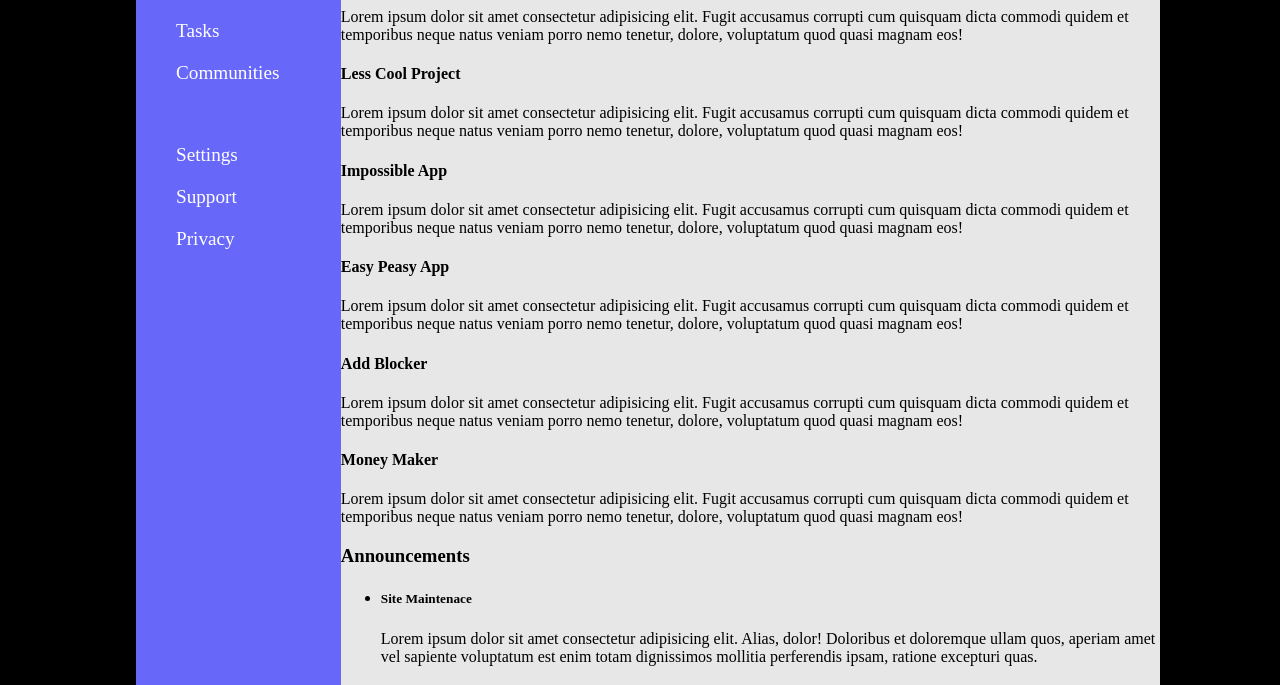
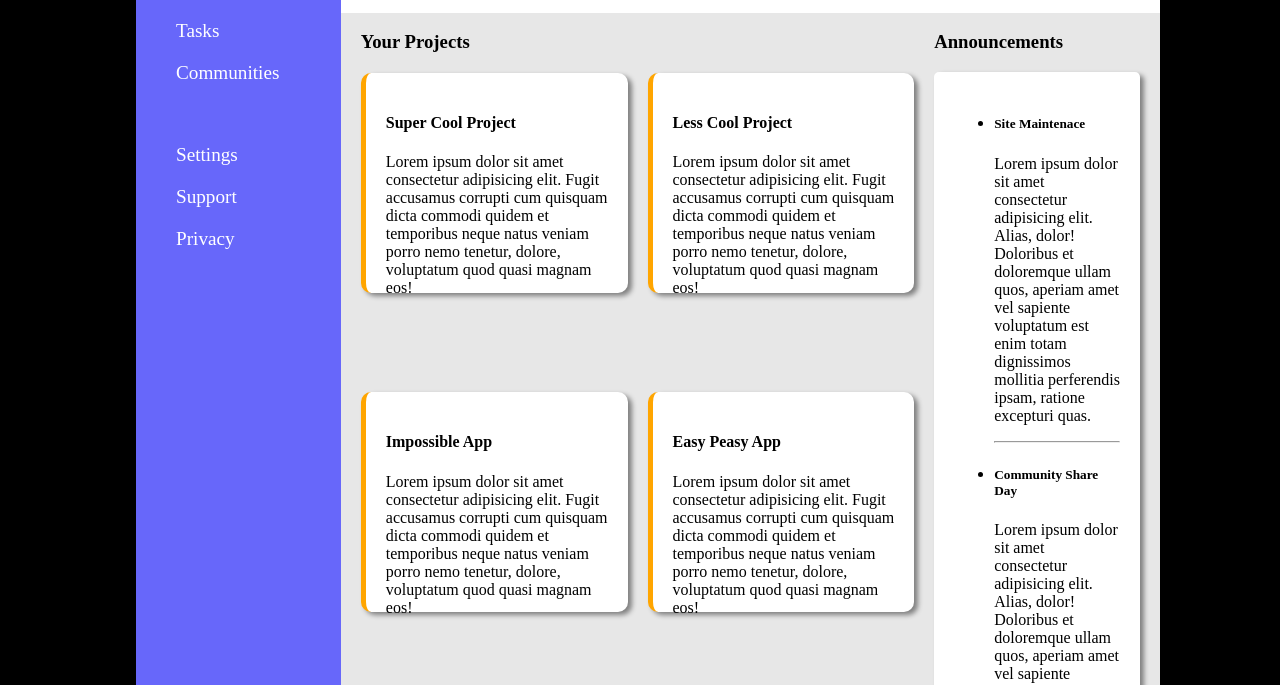
Before and after one commit to grandschema/admin-dashboard, a plain HTML site: page index.html in a window 1280 px wide. Shown: the part 273-958 px from the top of the page. Drawn offline with Linux system fonts and the light colour scheme.

Commit message:
Style the content section

```diff
--- a/index.html
+++ b/index.html
@@ -41,27 +41,27 @@
         </section>
         <section id="content-section">
             <h3>Your Projects</h3>
-            <div class="project-card">
+            <div class="project-card card1">
                     <h4 class="project-card-header">Super Cool Project</h4>
                     <p class="project-card-text">Lorem ipsum dolor sit amet consectetur adipisicing elit. Fugit accusamus corrupti cum quisquam dicta commodi quidem et temporibus neque natus veniam porro nemo tenetur, dolore, voluptatum quod quasi magnam eos!</p>
             </div>
-            <div class="project-card">
+            <div class="project-card card2">
                     <h4 class="project-card-header">Less Cool Project</h4>
                     <p class="project-card-text">Lorem ipsum dolor sit amet consectetur adipisicing elit. Fugit accusamus corrupti cum quisquam dicta commodi quidem et temporibus neque natus veniam porro nemo tenetur, dolore, voluptatum quod quasi magnam eos!</p>
             </div>
-            <div class="project-card">
+            <div class="project-card card3">
                     <h4 class="project-card-header">Impossible App</h4>
                     <p class="project-card-text">Lorem ipsum dolor sit amet consectetur adipisicing elit. Fugit accusamus corrupti cum quisquam dicta commodi quidem et temporibus neque natus veniam porro nemo tenetur, dolore, voluptatum quod quasi magnam eos!</p>
             </div>
-            <div class="project-card">
+            <div class="project-card card4">
                     <h4 class="project-card-header">Easy Peasy App</h4>
                     <p class="project-card-text">Lorem ipsum dolor sit amet consectetur adipisicing elit. Fugit accusamus corrupti cum quisquam dicta commodi quidem et temporibus neque natus veniam porro nemo tenetur, dolore, voluptatum quod quasi magnam eos!</p>
             </div>
-            <div class="project-card">
+            <div class="project-card card5">
                     <h4 class="project-card-header">Add Blocker</h4>
                     <p class="project-card-text">Lorem ipsum dolor sit amet consectetur adipisicing elit. Fugit accusamus corrupti cum quisquam dicta commodi quidem et temporibus neque natus veniam porro nemo tenetur, dolore, voluptatum quod quasi magnam eos!</p>
             </div>
-            <div class="project-card">
+            <div class="project-card card6">
                     <h4 class="project-card-header">Money Maker</h4>
                     <p class="project-card-text">Lorem ipsum dolor sit amet consectetur adipisicing elit. Fugit accusamus corrupti cum quisquam dicta commodi quidem et temporibus neque natus veniam porro nemo tenetur, dolore, voluptatum quod quasi magnam eos!</p>
             </div>
@@ -73,10 +73,12 @@
                             <h5 class="announcement-card-header">Site Maintenace</h5>
                             <p class="announcement-card-text">Lorem ipsum dolor sit amet consectetur adipisicing elit. Alias, dolor! Doloribus et doloremque ullam quos, aperiam amet vel sapiente voluptatum est enim totam dignissimos mollitia perferendis ipsam, ratione excepturi quas.</p>
                         </li>
+                        <hr>
                         <li>
                             <h5 class="announcement-card-header">Community Share Day</h5>
                             <p class="announcement-card-text">Lorem ipsum dolor sit amet consectetur adipisicing elit. Alias, dolor! Doloribus et doloremque ullam quos, aperiam amet vel sapiente voluptatum est enim totam dignissimos mollitia perferendis ipsam, ratione excepturi quas.</p>
                         </li>
+                        <hr>
                         <li>
                             <h5 class="announcement-card-header">Updated Privacy Policy</h5>
                             <p class="announcement-card-text">Lorem ipsum dolor sit amet consectetur adipisicing elit. Alias, dolor! Doloribus et doloremque ullam quos, aperiam amet vel sapiente voluptatum est enim totam dignissimos mollitia perferendis ipsam, ratione excepturi quas.</p>
--- a/styles.css
+++ b/styles.css
@@ -13,7 +13,7 @@ body {
     margin: 0 auto;
     display: grid;
     grid-template-columns: 20% 80%;
-    grid-template-rows: 12% 90%;
+    grid-template-rows: 12% 50%;
 }
 
 /* Dashboard Section */
@@ -105,3 +105,101 @@ button {
     border-radius: 25px;
     margin-right: 10px;
 }
+
+/* Content Section - Project Cards */
+
+#content-section {
+    grid-column: 2 / 3;
+    grid-row: 2 / 3;
+    display: grid;
+    grid-template-columns: 35% 35% 30%;
+    grid-template-rows: 25% 25% 25%;
+    row-gap: 30px;
+}
+
+#content-section h3 {
+    grid-column: 1 / 2;
+    grid-row: 1 / 2;
+    margin-left: 20px;
+}
+
+.project-card {
+    height: 200px;
+    margin-bottom: 20px;
+}
+
+.card1 {
+    grid-column: 1 / 2;
+    grid-row: 1 / 2;
+    margin: 60px 0 20px 20px;
+    background-color: white;
+    padding: 20px 20px 0 20px;
+    border-radius: 10px;
+    border-left: 5px solid orange;
+    box-shadow: 4px 3px 5px grey;
+}
+
+.card2 {
+    grid-column: 2 / 3;
+    grid-row: 1 / 2;
+    margin: 60px 0 20px 20px;
+    background-color: white;
+    padding: 20px 20px 0 20px;
+    border-radius: 10px;
+    border-left: 5px solid orange;
+    box-shadow: 4px 3px 5px grey;
+}
+
+.card3 {
+    grid-column: 1 / 2;
+    grid-row: 2 / 3;
+    margin: 60px 0 20px 20px;
+    background-color: white;
+    padding: 20px 20px 0 20px;
+    border-radius: 10px;
+    border-left: 5px solid orange;
+    box-shadow: 4px 3px 5px grey;
+}
+
+.card4 {
+    grid-column: 2 / 3;
+    grid-row: 2 / 3;
+    margin: 60px 0 20px 20px;
+    background-color: white;
+    padding: 20px 20px 0 20px;
+    border-radius: 10px;
+    border-left: 5px solid orange;
+    box-shadow: 4px 3px 5px grey;
+}
+
+.card5 {
+    grid-column: 1 / 2;
+    grid-row: 3 / 4;
+    margin: 60px 0 20px 20px;
+    background-color: white;
+    padding: 20px 20px 0 20px;
+    border-radius: 10px;
+    border-left: 5px solid orange;
+    box-shadow: 4px 3px 5px grey;
+}
+
+.card6 {
+    grid-column: 2 / 3;
+    grid-row: 3 / 4;
+    margin: 60px 0 20px 20px;
+    background-color: white;
+    padding: 20px 20px 0 20px;
+    border-radius: 10px;
+    border-left: 5px solid orange;
+    box-shadow: 4px 3px 5px grey;
+}
+
+/* Content Sidebar */
+.announcement-card {
+    background-color: white;
+    margin-left: 20px;
+    padding: 20px;
+    margin-right: 20px;
+    border-radius: 5px;
+    box-shadow: 4px 3px 5px grey;
+}
```
Lines whose indentation alone changed are shown as unchanged.
